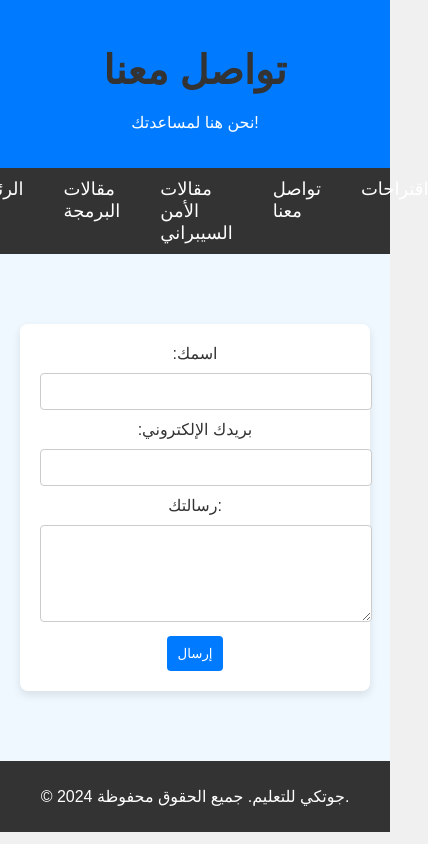
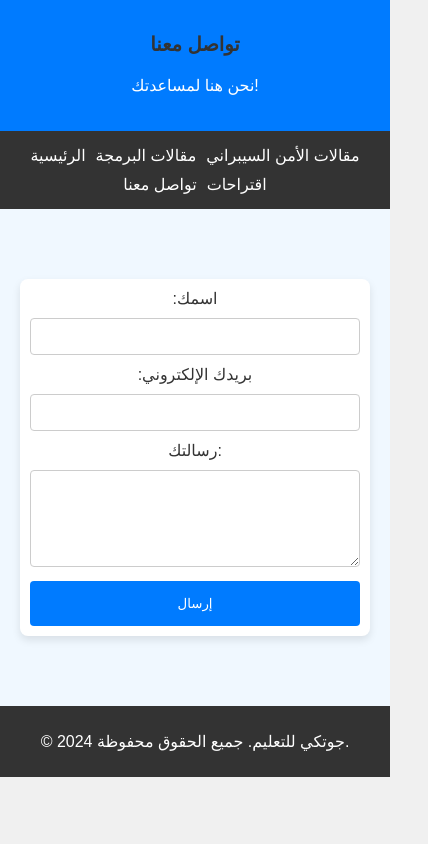
Before and after one commit to judy6739/jo1111111111111111, a plain HTML site: page index.html in a window 390 px wide. Shown: the whole page, 428 px wide, since content can reach past the window. Drawn offline with Linux system fonts and the light colour scheme.

Commit message:
Update index.html

```diff
--- a/index.html
+++ b/index.html
@@ -23,11 +23,12 @@
             justify-content: center;
             background-color: #333;
             padding: 10px 0;
+            flex-wrap: wrap;
         }
         nav a {
             color: #fff;
             text-decoration: none;
-            margin: 0 20px;
+            margin: 5px 10px;
             font-size: 18px;
             transition: color 0.3s;
         }
@@ -41,13 +42,13 @@
         }
         h1 {
             color: #333;
-            font-size: 40px;
+            font-size: 6vw; /* سيكون متناسبًا مع الشاشة */
             margin-bottom: 20px;
         }
         form {
             background-color: #fff;
             padding: 20px;
-            max-width: 600px;
+            max-width: 90vw; /* 90% من عرض الشاشة */
             margin: 20px auto;
             box-shadow: 0 4px 8px rgba(0, 0, 0, 0.1);
             border-radius: 8px;
@@ -58,6 +59,7 @@
             margin: 10px 0;
             border: 1px solid #ccc;
             border-radius: 4px;
+            box-sizing: border-box; /* للتأكد من أن الحواف تتكيف مع العرض */
         }
         button {
             background-color: #007BFF;
@@ -67,6 +69,7 @@
             cursor: pointer;
             border-radius: 4px;
             transition: background-color 0.3s;
+            width: 100%; /* عرض الزر 100% في الأجهزة الصغيرة */
         }
         button:hover {
             background-color: #0056b3;
@@ -79,6 +82,23 @@
             position: relative;
             bottom: 0;
             width: 100%;
+        }
+
+        /* Media Query لأحجام الشاشات الصغيرة */
+        @media (max-width: 600px) {
+            nav a {
+                font-size: 16px;
+                margin: 5px; /* تقليل الهامش لزيادة عدد الروابط المرئية */
+            }
+            h1 {
+                font-size: 5vw; /* تصغير العنوان في الشاشات الصغيرة */
+            }
+            form {
+                padding: 10px; /* تقليل الحشو في الأجهزة الصغيرة */
+            }
+            button {
+                padding: 15px; /* تكبير الزر لتسهيل اللمس في الهواتف */
+            }
         }
     </style>
 </head>
```
